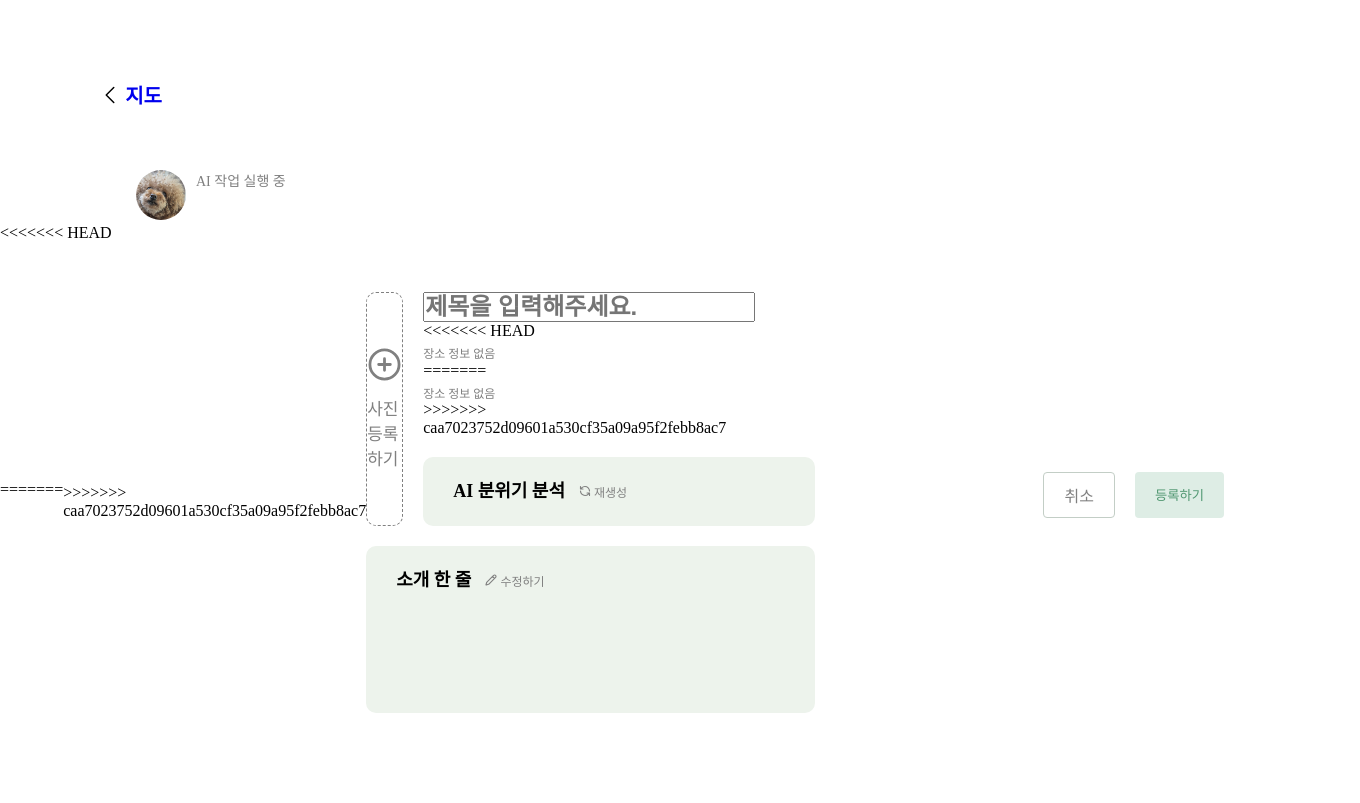
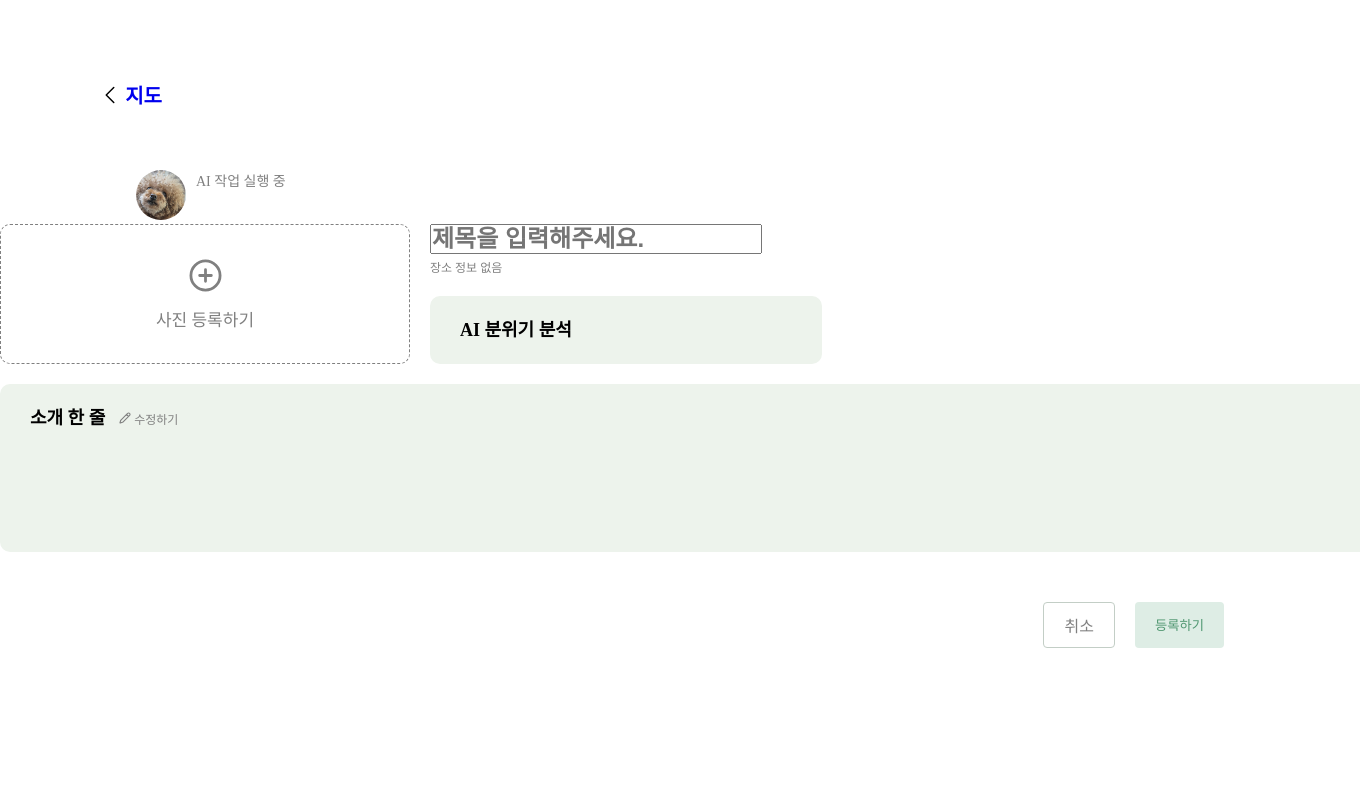
Before and after one commit to 136lee/likelion-duk5, a Django app: page /post/create/ in a window 1360 px wide; the page is wider, and only the part inside the window is pictured. After the commit the page ends 648 px from the top of that part, so only its background shows below. Run offline with Django 5.2, Linux system fonts and the light colour scheme; the visitor is signed in with stand-in values (Sample User, id 1).

Commit message:
재생성 삭제

```diff
--- a/DBTB/post/templates/post/create.html
+++ b/DBTB/post/templates/post/create.html
@@ -37,11 +37,6 @@
           <input type="hidden" name="address"   value="{{ request.GET.addr }}">
           <input type="hidden" name="dong"      value="{{ request.GET.dong }}">
           <input type="hidden" name="next" value="{% if request.GET.next %}{{ request.GET.next }}{% else %}{% url 'map:list' %}{% endif %}">
-<<<<<<< HEAD
-      <article id="PTcontt">
-=======
-        <article id="PTcontt">
->>>>>>> caa7023752d09601a530cf35a09a95f2febb8ac7
         <div>
           <div id="aicon">
                 <div id="addPtCon">
@@ -55,27 +50,15 @@
             <div id="aiconEx">
               <div id="PlName">
                 <input type="text"  name="title" required id="PlNameTi" placeholder="제목을 입력해주세요."></input>
-<<<<<<< HEAD
-                      {% if post.dong %}
-                  <p id="PlNameAd">{{ post.dong }} {{ post.address }}</p>
-                      {% else %}
-                      <p id="PlNameAd">장소 정보 없음</p>
-                          {% endif %}
-=======
                   {% if request.GET.dong or request.GET.addr %}
                     <p id="PlNameAd">{{ request.GET.dong }} {{ request.GET.addr }}</p>
                   {% else %}
                     <p id="PlNameAd">장소 정보 없음</p>
                   {% endif %}
->>>>>>> caa7023752d09601a530cf35a09a95f2febb8ac7
               </div>
               <div class="PtBox">
                 <div>
                   <span class="PtBoxTT">AI 분위기 분석</span>
-                  <div class="PtRe">
-                    <img src="{% static 'img/refresh-ccw.svg'%}" />
-                    <span>재생성</span>
-                  </div>
                 </div>
                 <div class="PtLod" style="display: none">
                   <img src="{% static 'img/loader.svg' %}" />
```
